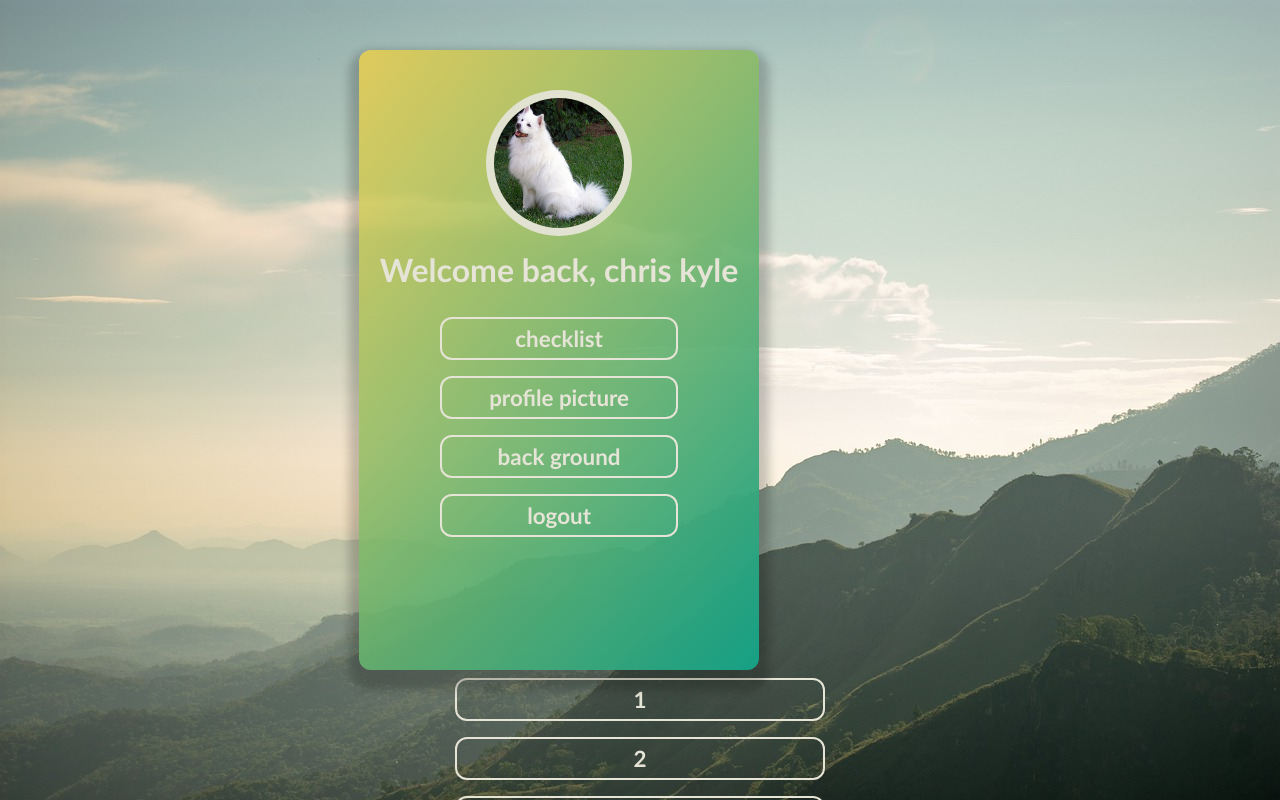
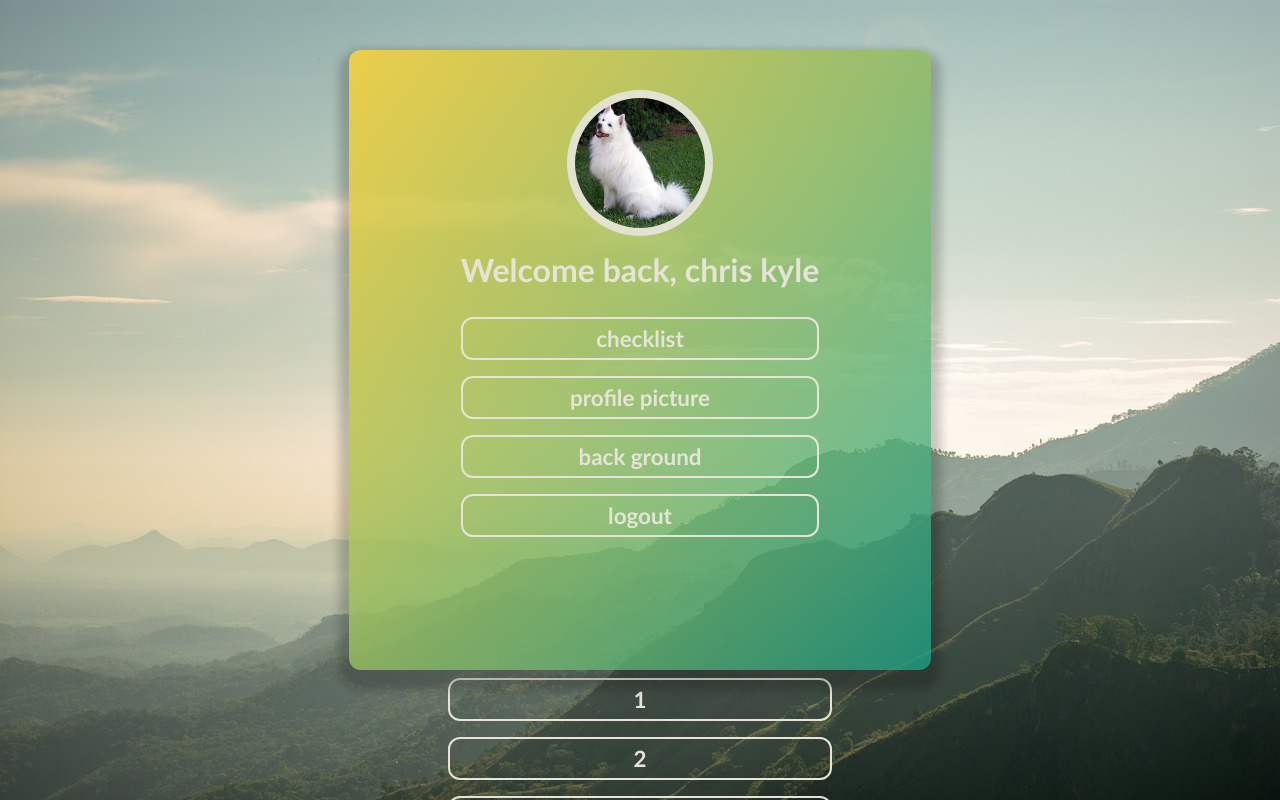
Before and after one commit to Bstuart77/Checklist_418, a React (Create React App) app: page / in a window 1280 px wide. Shown: the top 800 px of the page. Built offline with nearby package versions, Linux system fonts and the light colour scheme.

Commit message:
Added basic feature for changing profile image

```diff
--- a/src/Profile.css
+++ b/src/Profile.css
@@ -48,7 +48,7 @@ body {
   }
 
   .ProfileCard {
-    background: linear-gradient(132deg, rgb(244, 208, 63, .75) 0%, rgb(22, 160, 133, 1) 100%);
+    background: linear-gradient(132deg, rgb(244, 208, 63, .90) 0%, rgb(22, 160, 133, .75) 100%);
 
     width: 400px;
     height: 620px;
@@ -71,6 +71,10 @@ body {
   }
 
   .ProfilePicture {
+    overflow: hidden;
+    color: transparent;
+    align-items: center;
+
     display: inline-block;
     margin: auto;
     padding: 8px;
@@ -84,11 +88,20 @@ body {
 
   .ProfilePicture img{
       display: block;
+      position: relative;
 
       border-radius: 50%;
       width: 130px;
       height: 130px;
   }
+
+  .ProfilePicture input {
+      display: none;
+  }
+
+  /**
+        PROFILE GREETING
+  */
 
   .ProfileGreeting {
       padding-top: 10px;
@@ -101,10 +114,18 @@ body {
       font-weight: 600;
   }
 
-  .ProfileFooter {
-      /* background-color: antiquewhite; */
-      padding: 20px;
-  }
+    /**
+            PROFILE FOOTER
+    */
+
+    .ProfileFooter {
+        /* background-color: antiquewhite; */
+        padding: 20px;
+    }
+
+    /**
+            BUTTON
+    */
 
   button:hover {
     background-color: #16A085; /* Green */
@@ -132,7 +153,11 @@ body {
 
   }
 
-  @media (max-width: 1000px){
+    /**
+        RESPONSIVENESS
+  */
+
+  @media (max-width: 1500px){
       .ProfileCard{
           width: calc(100%);
       }
--- a/src/Profile.js
+++ b/src/Profile.js
@@ -28,14 +28,23 @@ function ProfilePage(){
         console.log("Button clicked");
     }
 
+    function LoadProfileFile(event){
+        document.getElementById("profile").src = URL.createObjectURL(event.target.files[0]);
+    }
+
     return(
         // <button id = "SettingsButton"> settings </button>
-        // body is implicit
+        // body is implicitzx
         <div className = 'Grid'>
             <div className = 'ProfileCard'>
                 <div className = 'ProfileHeader'>
                     <div className = 'ProfilePicture'>
-                        <img src = "./images/doggy.jpg" alt ="you" />
+                        <label className = 'ProfileHover'>
+
+                        </label>
+
+                        <input id='profilefile' type='file' onChange={LoadProfileFile} />
+                        <img src = "./images/doggy.jpg" id = "profile" alt ="you" />
                     </div>
 
                     <div className = 'ProfileGreeting'>
@@ -82,6 +91,15 @@ function ProfilePage(){
         document.body.style.backgroundImage = "../public/images/mountain2.jpg";
 
     });
+    /**
+     *                         <label className = 'HoverProfile' for = "file">
+                            <span className = 'HoverEffect'></span>
+                            <span> update picture </span>
+                        </label>
+
+                        <input id = "ProfileChange" type = "file" onchange = "changeProfilePicture(event)"/>
+     *
+     */
 
 }
 
```
Also changed, not shown: public/images/doggy2.jpg (added), public/images/doggy3.jpg (added).
